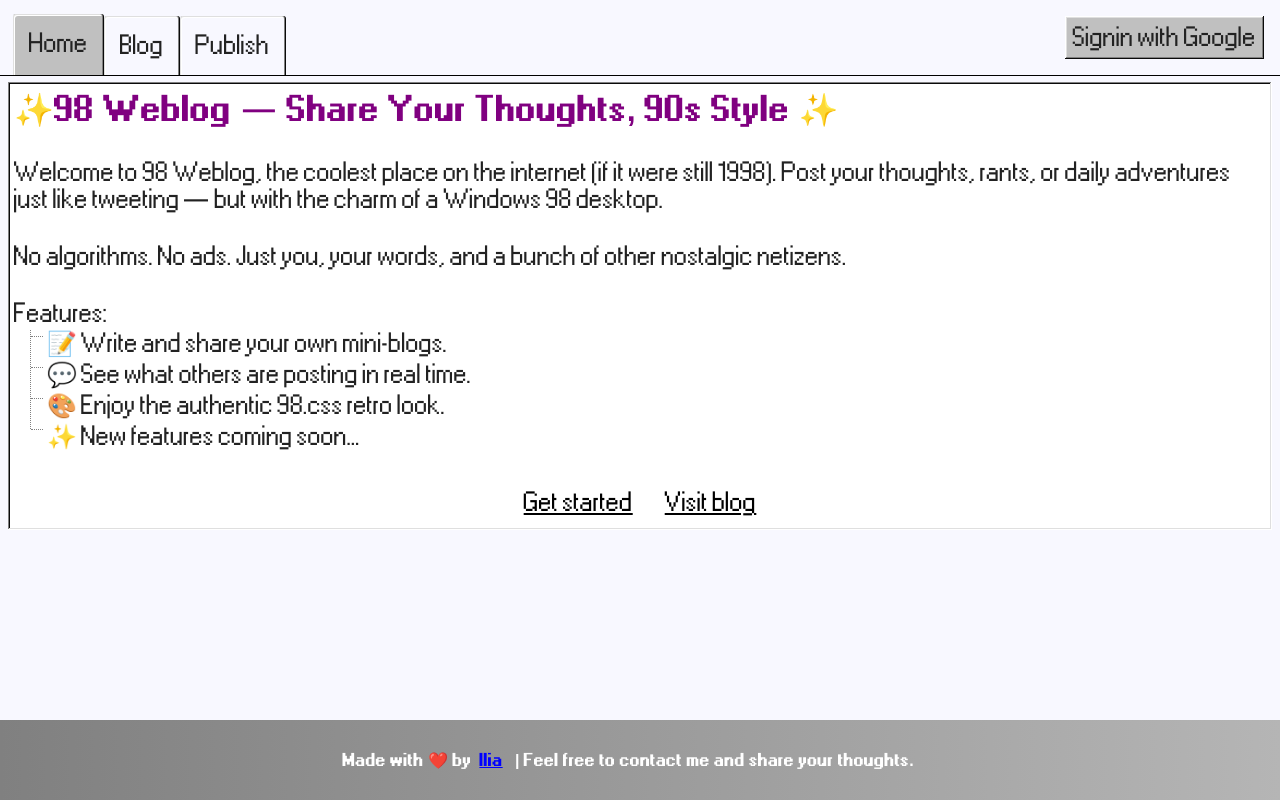
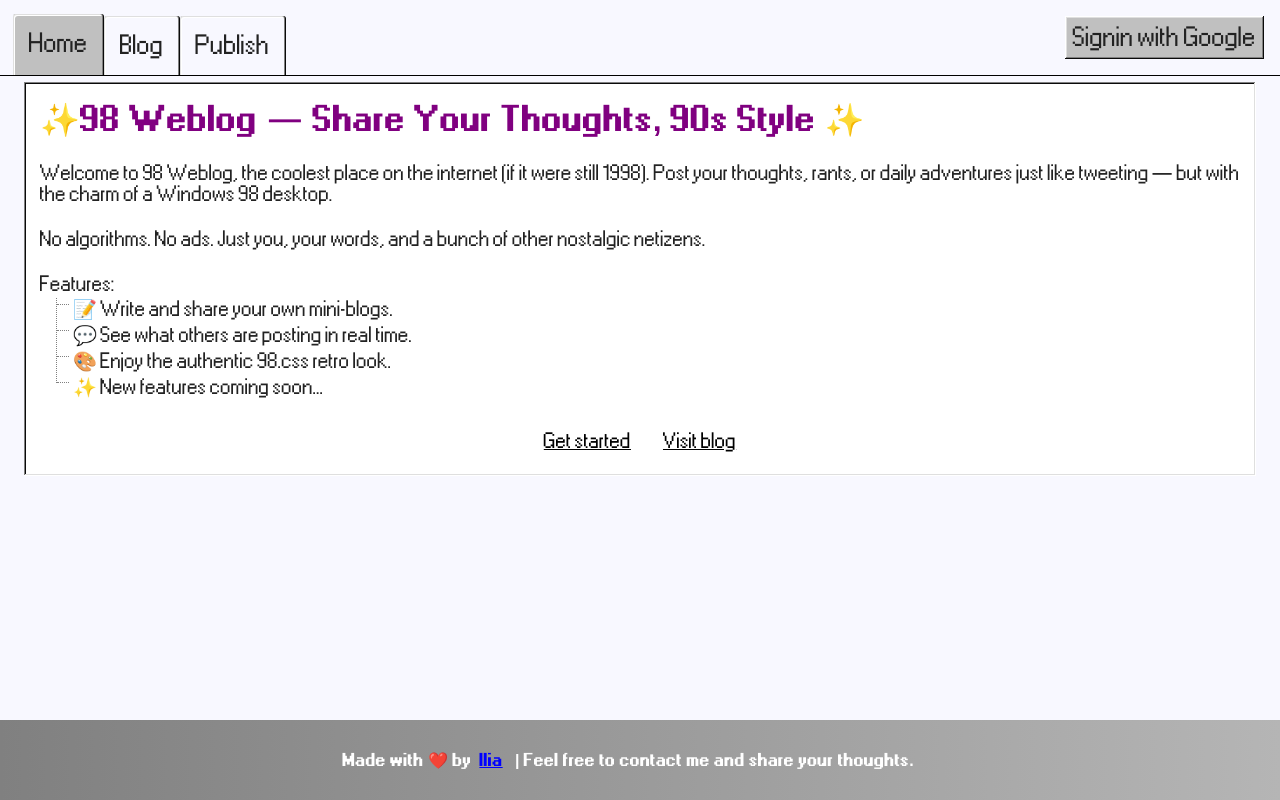
Before and after one commit to IliaAhd/98-weblog, a Next.js app: page / in a window 1280 px wide. Built offline with nearby package versions, Linux system fonts and the light colour scheme; no server answers.

Commit message:
style fix

```diff
--- a/src/app/blog/[id]/components/PostView/PostView.tsx
+++ b/src/app/blog/[id]/components/PostView/PostView.tsx
@@ -121,7 +121,7 @@ export default function PostView({ post }: { post: PostWithAuthor }) {
         <pre style={{ whiteSpace: "pre-wrap" }}>{post?.content}</pre>
       </div>
 
-      <div className="status-bar">
+      <div className={`status-bar ${styles.status}`}>
         <p className="status-bar-field">Author: {post?.author?.name}</p>
         <p className="status-bar-field">
           Word Count: {post?.content?.split(" ").length}
--- a/src/app/layout.tsx
+++ b/src/app/layout.tsx
@@ -5,6 +5,7 @@ import type { Metadata } from "next";
 import { SessionProvider } from "next-auth/react";
 import "./globals.css";
 import Footer from "@/components/Footer/Footer";
+import Container from "@/components/Container/Container";
 
 export const metadata: Metadata = {
   title: "98 Weblog",
@@ -30,8 +31,10 @@ export default function RootLayout({
           >
             <div>
               <Navbar />
-              <Breadcrumbs />
-              <main>{children}</main>
+              <Container>
+                <Breadcrumbs />
+                <main>{children}</main>
+              </Container>
             </div>
             <div>
               <Footer />
--- a/src/app/page.tsx
+++ b/src/app/page.tsx
@@ -1,47 +1,9 @@
-import Link from "next/link";
+import Hero from "@/components/Hero/Hero";
 
 export default function Home() {
   return (
-    <div className="window-body">
-      <div>
-        <ul className="tree-view" style={{ fontSize: "1.5rem" }}>
-          <li>
-            <strong style={{ color: "purple", fontSize: "2rem" }}>
-              ✨98 Weblog — Share Your Thoughts, 90s Style ✨{" "}
-            </strong>
-          </li>
-          <br />
-          <li>
-            Welcome to 98 Weblog, the coolest place on the internet (if it were
-            still 1998). Post your thoughts, rants, or daily adventures just
-            like tweeting — but with the charm of a Windows 98 desktop.
-          </li>
-          <br />
-          <li>
-            No algorithms. No ads. Just you, your words, and a bunch of other
-            nostalgic netizens.
-          </li>
-          <br />
-          <li>Features:</li>
-          <ul>
-            <li>📝 Write and share your own mini-blogs.</li>
-            <li>💬 See what others are posting in real time.</li>
-            <li>🎨 Enjoy the authentic 98.css retro look.</li>
-            <li>✨ New features coming soon...</li>
-          </ul>
-          <br />
-          <li
-            style={{ display: "flex", gap: "1rem", justifyContent: "center" }}
-          >
-            <Link style={{ textDecoration: "underline" }} href="/publish">
-              Get started
-            </Link>
-            <Link style={{ textDecoration: "underline" }} href="/blog">
-              Visit blog
-            </Link>
-          </li>
-        </ul>
-      </div>
-    </div>
+    <>
+      <Hero />
+    </>
   );
 }
--- /dev/null
+++ b/src/components/Container/Container.module.css
@@ -0,0 +1,14 @@
+.container {
+  margin-inline: auto;
+  padding-inline: 1rem;
+}
+
+.container > :not(:last-child) {
+  margin-block: 1rem;
+}
+
+@media (width <= 600px) {
+  .container {
+    padding-inline: 0.3rem;
+  }
+}
--- /dev/null
+++ b/src/components/Container/Container.tsx
@@ -0,0 +1,16 @@
+import React from "react";
+import styles from "@/components/Container/Container.module.css";
+
+export default function Container({
+  children,
+  style,
+}: {
+  children: React.ReactNode;
+  style?: object;
+}) {
+  return (
+    <div className={styles.container} style={style}>
+      {children}
+    </div>
+  );
+}
--- /dev/null
+++ b/src/components/Hero/Hero.module.css
@@ -0,0 +1,29 @@
+.list {
+  font-size: 1.2rem !important;
+  padding: 1rem !important;
+}
+
+.title {
+  font-size: 2rem;
+  color: purple;
+}
+
+@media (width <= 600px) {
+  .title {
+    font-size: 1.5rem;
+  }
+
+  .title span {
+    display: none;
+  }
+}
+
+.navList {
+  display: flex;
+  justify-content: center;
+  gap: 1rem;
+}
+
+.navLink {
+  text-decoration: underline !important;
+}
--- /dev/null
+++ b/src/components/Hero/Hero.tsx
@@ -0,0 +1,46 @@
+import styles from "@/components/Hero/Hero.module.css";
+import Link from "next/link";
+
+export default function Hero() {
+  return (
+    <div className="window-body">
+      <div>
+        <ul className={`tree-view ${styles.list}`}>
+          <li>
+            <strong className={styles.title}>
+              ✨98 Weblog <span>— Share Your Thoughts, 90s Style ✨</span>
+            </strong>
+          </li>
+          <br />
+          <li>
+            Welcome to 98 Weblog, the coolest place on the internet (if it were
+            still 1998). Post your thoughts, rants, or daily adventures just
+            like tweeting — but with the charm of a Windows 98 desktop.
+          </li>
+          <br />
+          <li>
+            No algorithms. No ads. Just you, your words, and a bunch of other
+            nostalgic netizens.
+          </li>
+          <br />
+          <li>Features:</li>
+          <ul>
+            <li>📝 Write and share your own mini-blogs.</li>
+            <li>💬 See what others are posting in real time.</li>
+            <li>🎨 Enjoy the authentic 98.css retro look.</li>
+            <li>✨ New features coming soon...</li>
+          </ul>
+          <br />
+          <li className={styles.navList}>
+            <Link className={styles.navLink} href="/publish">
+              Get started
+            </Link>
+            <Link className={styles.navLink} href="/blog">
+              Visit blog
+            </Link>
+          </li>
+        </ul>
+      </div>
+    </div>
+  );
+}
--- a/src/components/PostsView/PostsView.tsx
+++ b/src/components/PostsView/PostsView.tsx
@@ -27,7 +27,7 @@ export default function PostsView({
         </thead>
         <tbody>
           {posts.map((post) => (
-            <tr key={post.id}>
+            <tr className={styles.row} key={post.id}>
               <td>
                 <Link href={`/blog/${post.id}`}>{post.title} </Link>
               </td>
```
Also changed, not shown: src/app/blog/[id]/components/PostView/PostView.module.css (+15 -0 lines), src/app/blog/page.tsx (+4 -4 lines), src/components/PostsView/PostsView.module.css (+8 -0 lines).
